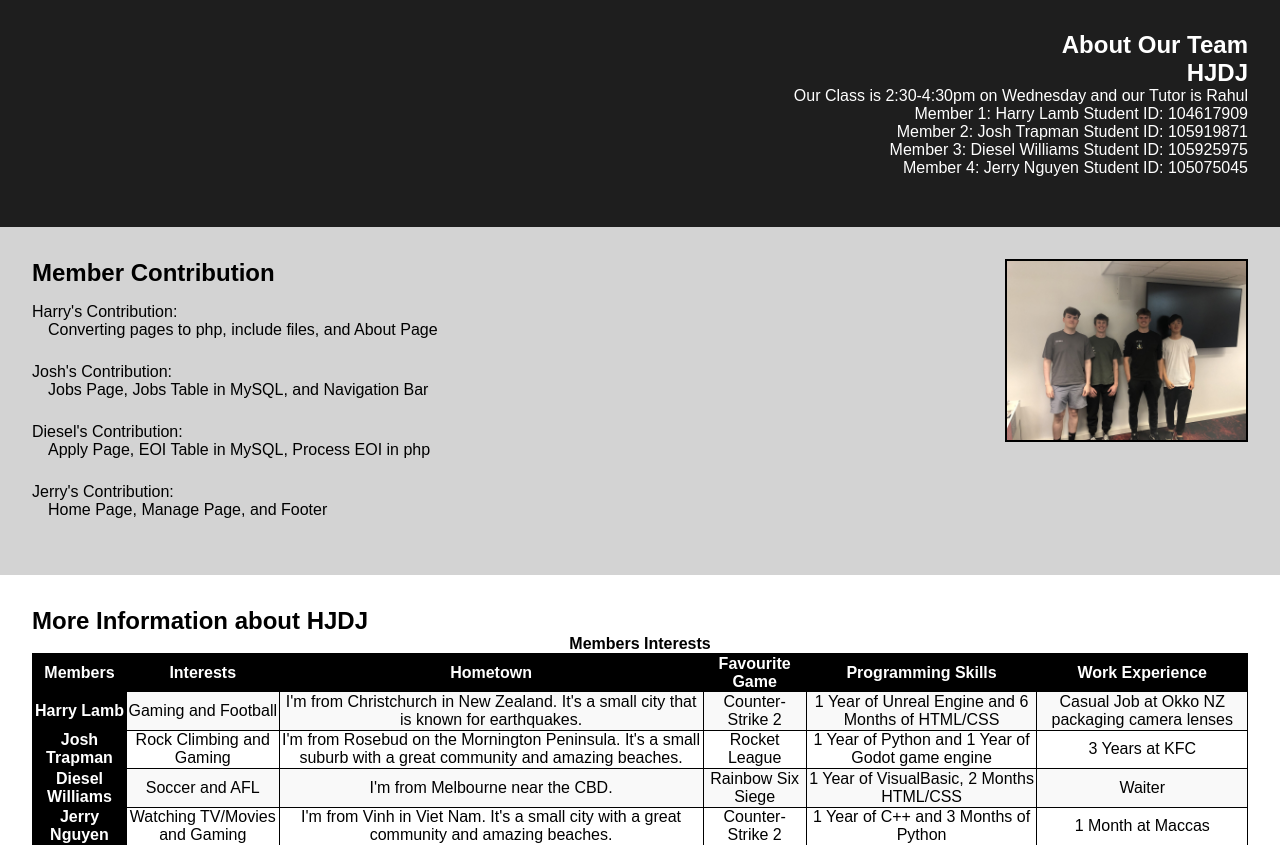
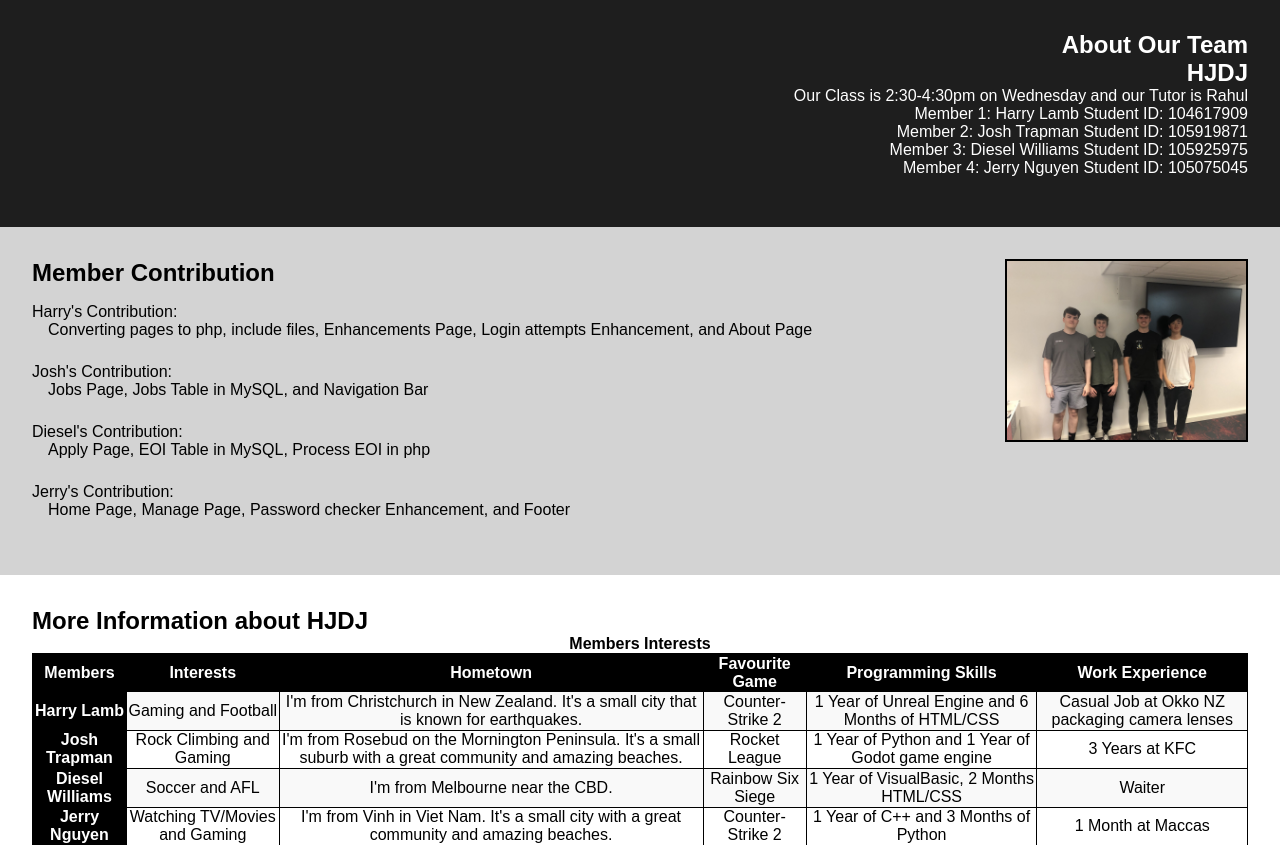
Before and after one commit to HJDJ-tech/COS10026-Project-Part-2, a PHP site: page /about.php in a window 1280 px wide. Shown: the part 61-906 px from the top of the page. Run offline with PHP 8.4, Linux system fonts and the light colour scheme.

Commit message:
Added content to about.php

```diff
--- a/project2/about.php
+++ b/project2/about.php
@@ -45,13 +45,13 @@
             <h2>Member Contribution</h2>
               <dl>
                 <dt>Harry's Contribution:</dt>
-                <dd>Converting pages to php, include files, and About Page</dd>
+                <dd>Converting pages to php, include files, Enhancements Page, Login attempts Enhancement, and About Page</dd>
                 <dt>Josh's Contribution:</dt>
                 <dd>Jobs Page, Jobs Table in MySQL, and Navigation Bar</dd>
                 <dt>Diesel's Contribution:</dt>
                 <dd>Apply Page, EOI Table in MySQL, Process EOI in php</dd>
                 <dt>Jerry's Contribution:</dt>
-                <dd>Home Page, Manage Page, and Footer</dd>
+                <dd>Home Page, Manage Page, Password checker Enhancement, and Footer</dd>
               </dl>
           </section>
 
```
